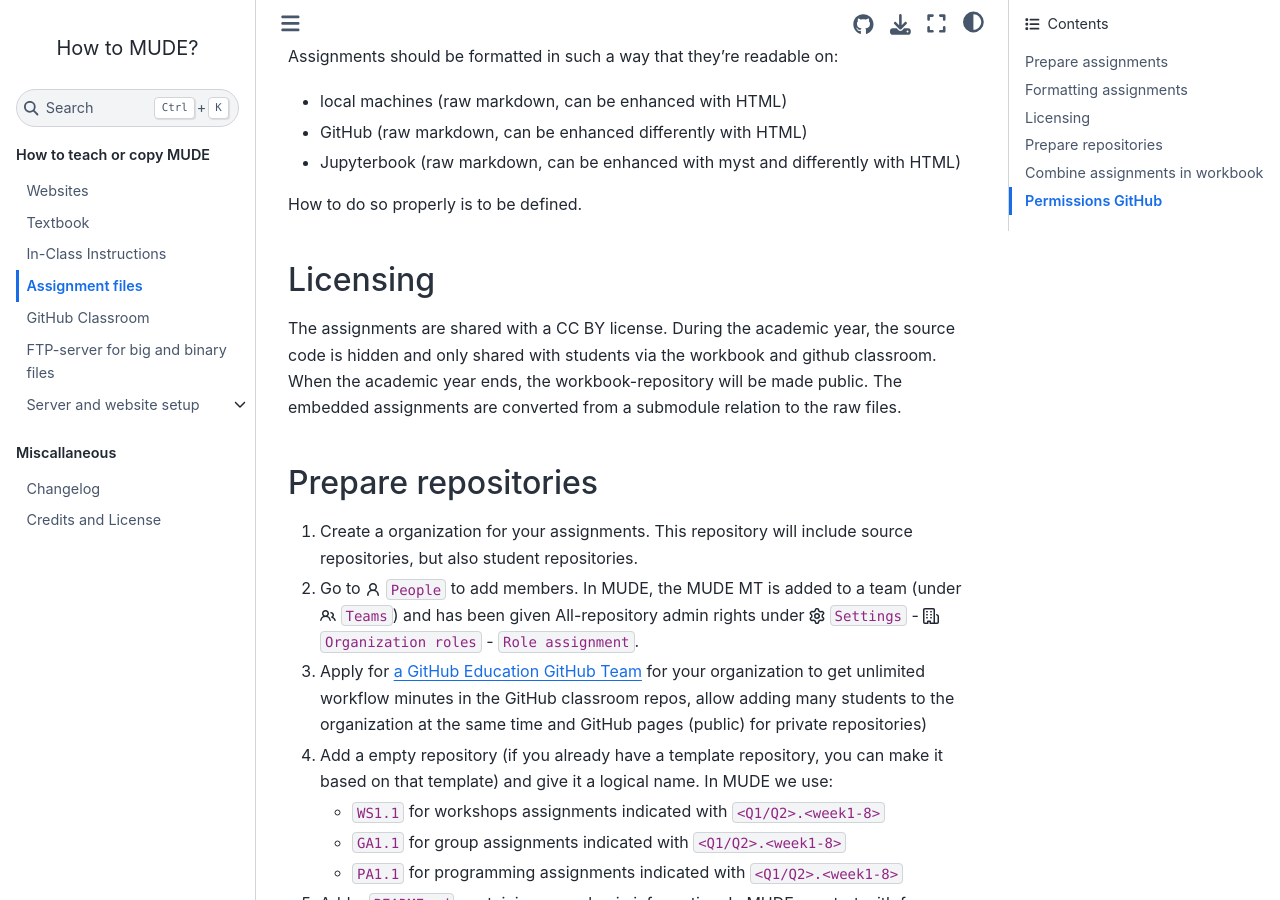
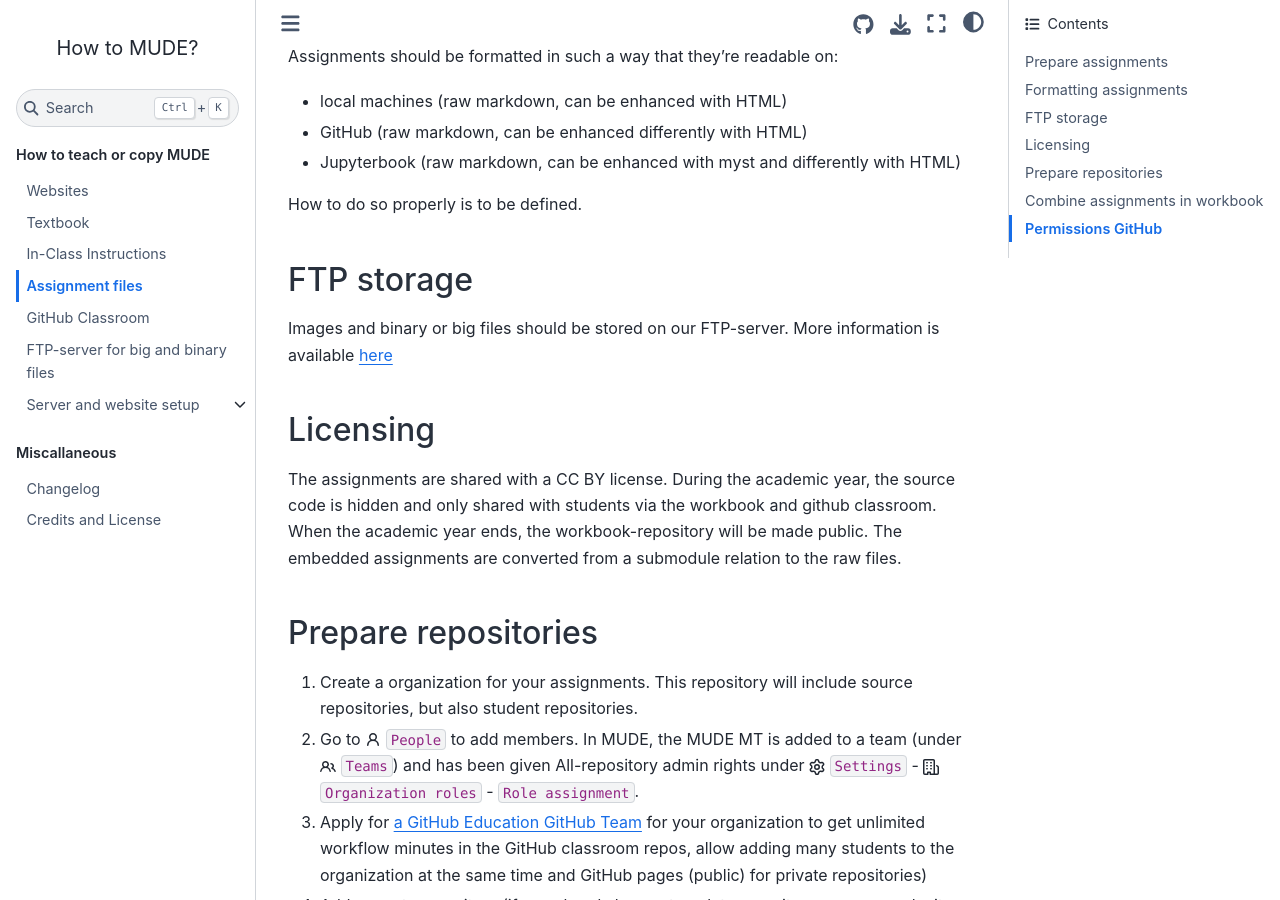
Before and after one commit to TUDelft-MUDE/teacher, a Jupyter Book: the page built from book/assignment_repo.md, in a window 1280 px wide and 900 px high, scrolled down 920 px. Built offline with Jupyter Book 1.0.4 settings and Sphinx 7.4.7 and the Sphinx Book theme 1.1.4, drawn with Linux system fonts in a browser that asks for light colours; comment, search, counter and statistics services are not loaded.

Commit message:
add not on FTP in book and assignmetn page

```diff
--- a/book/assignment_repo.md
+++ b/book/assignment_repo.md
@@ -21,6 +21,9 @@
 - Jupyterbook (raw markdown, can be enhanced with myst and differently with HTML)
 
 How to do so properly is to be defined.
+
+## FTP storage
+Images and binary or big files should be stored on our FTP-server. More information is available [here](./FTP.md)
 
 ## Licensing
 
```
Also changed, not shown: book/book.md (+1 -1 lines).
